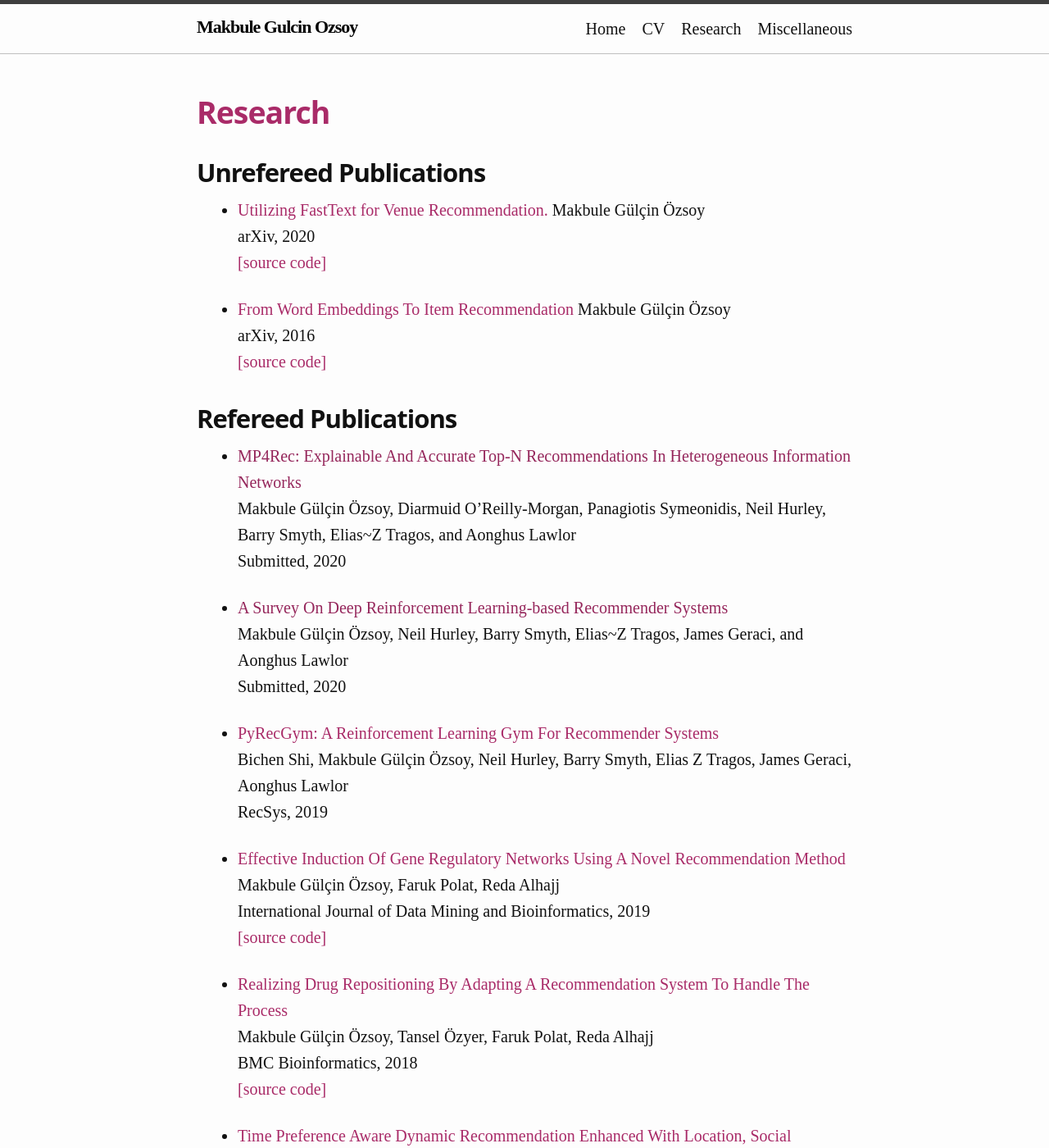
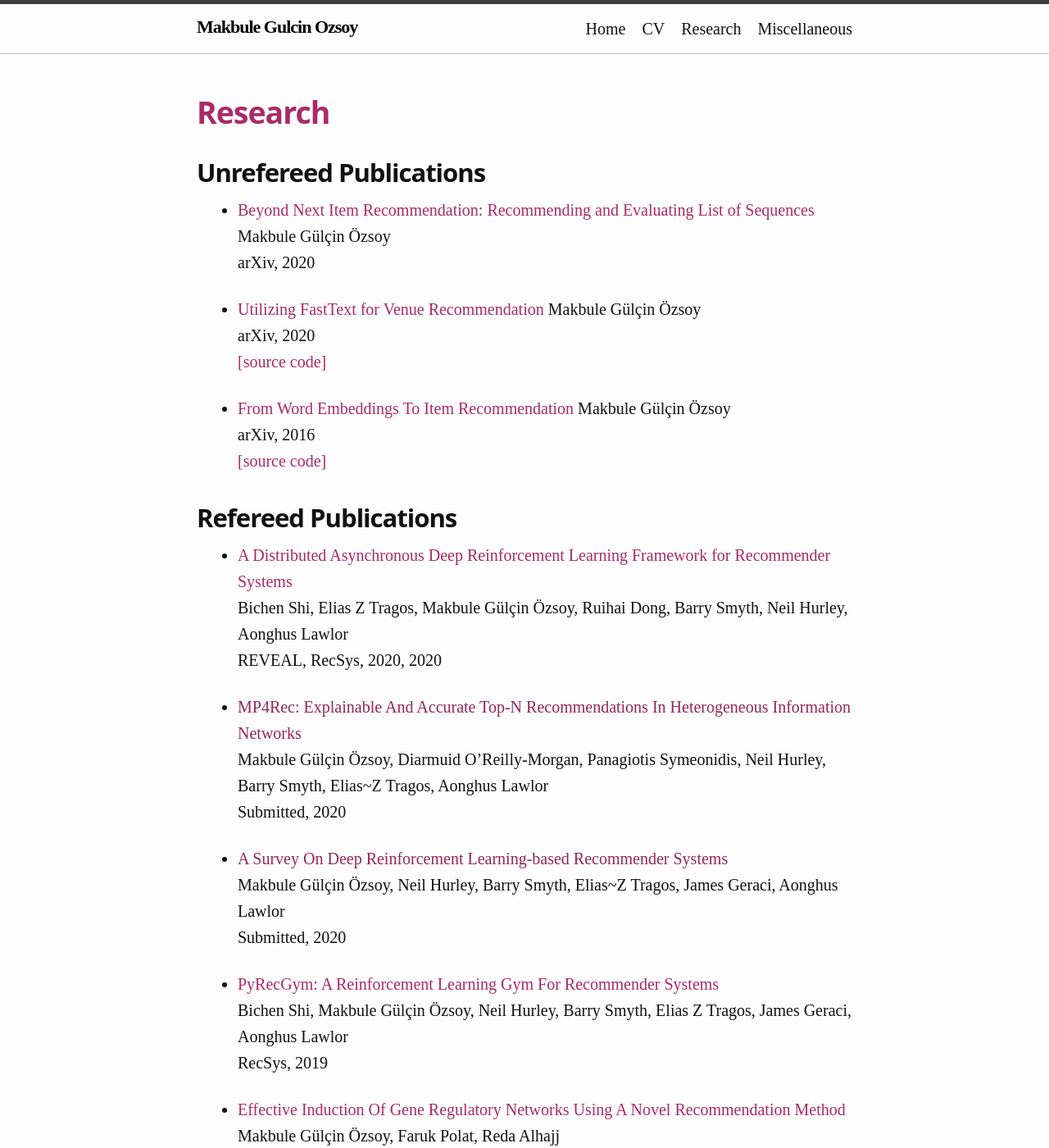
Before and after one commit to mgulcin/mgulcin.github.io, a Jekyll site: the page built from research.md, in a window 1280 px wide and 1400 px high. Shown: the whole window at 82% size. Built offline with Jekyll 4.4.1, drawn with Linux system fonts in a browser that asks for light colours.

Commit message:
Update research.md

```diff
--- a/research.md
+++ b/research.md
@@ -8,7 +8,11 @@ permalink: /research/
 
 ## Unrefereed Publications
 
-* [Utilizing FastText for Venue Recommendation.](https://arxiv.org/abs/2005.12982)
+* [Beyond Next Item Recommendation: Recommending and Evaluating List of Sequences](hhttps://arxiv.org/abs/2008.13281)
+	Makbule Gülçin Özsoy<br/>
+	arXiv, 2020<br/>
+
+* [Utilizing FastText for Venue Recommendation](https://arxiv.org/abs/2005.12982)
 	Makbule Gülçin Özsoy<br/>
 	arXiv, 2020<br/>
 	[[source code]](https://github.com/mgulcin/FastTextRec)<br/>
@@ -20,12 +24,16 @@ permalink: /research/
 
 ## Refereed Publications
 
+* [A Distributed Asynchronous Deep Reinforcement Learning Framework for Recommender Systems](https://drive.google.com/file/d/1DULPZtXdUUnzNjwe3BQmD3sViOmYILCf/view) <br/>
+	Bichen Shi,  Elias Z Tragos, Makbule Gülçin Özsoy, Ruihai Dong, Barry Smyth, Neil Hurley, Aonghus Lawlor<br/>
+	REVEAL, RecSys, 2020, 2020<br/>
+
 * [MP4Rec: Explainable And Accurate Top-N Recommendations In Heterogeneous Information Networks]() <br/>
-	Makbule Gülçin Özsoy, Diarmuid O'Reilly-Morgan, Panagiotis Symeonidis, Neil Hurley, Barry Smyth, Elias~Z Tragos, and Aonghus Lawlor<br/>
+	Makbule Gülçin Özsoy, Diarmuid O'Reilly-Morgan, Panagiotis Symeonidis, Neil Hurley, Barry Smyth, Elias~Z Tragos, Aonghus Lawlor<br/>
 	Submitted, 2020<br/>
 
 * [A Survey On Deep Reinforcement Learning-based Recommender Systems]() <br/>
-	Makbule Gülçin Özsoy, Neil Hurley, Barry Smyth, Elias~Z Tragos, James Geraci, and Aonghus Lawlor<br/>
+	Makbule Gülçin Özsoy, Neil Hurley, Barry Smyth, Elias~Z Tragos, James Geraci, Aonghus Lawlor<br/>
 	Submitted, 2020<br/>
 
 * [PyRecGym: A Reinforcement Learning Gym For Recommender Systems](https://dl.acm.org/doi/abs/10.1145/3298689.3346981) <br/>
```
